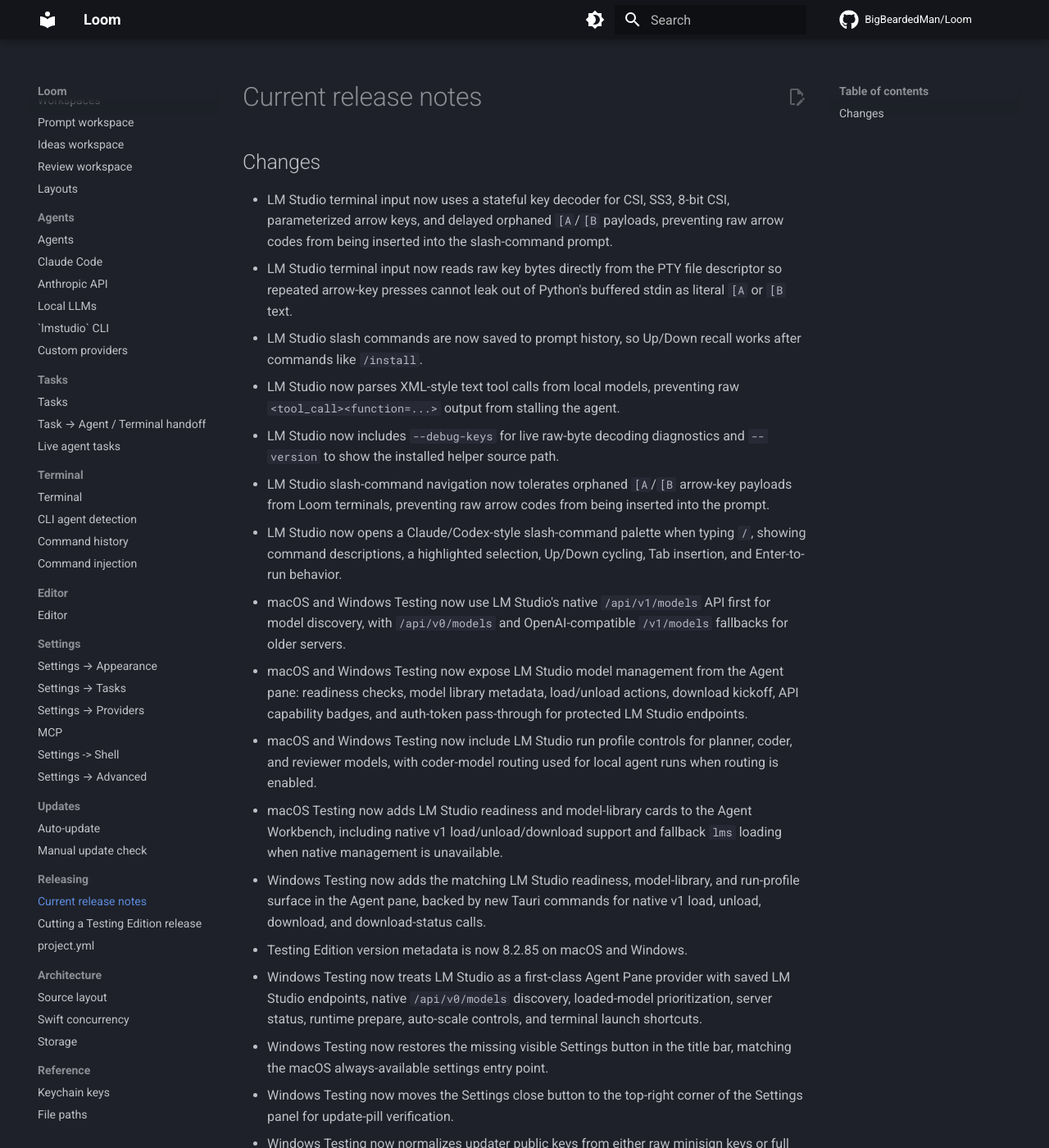
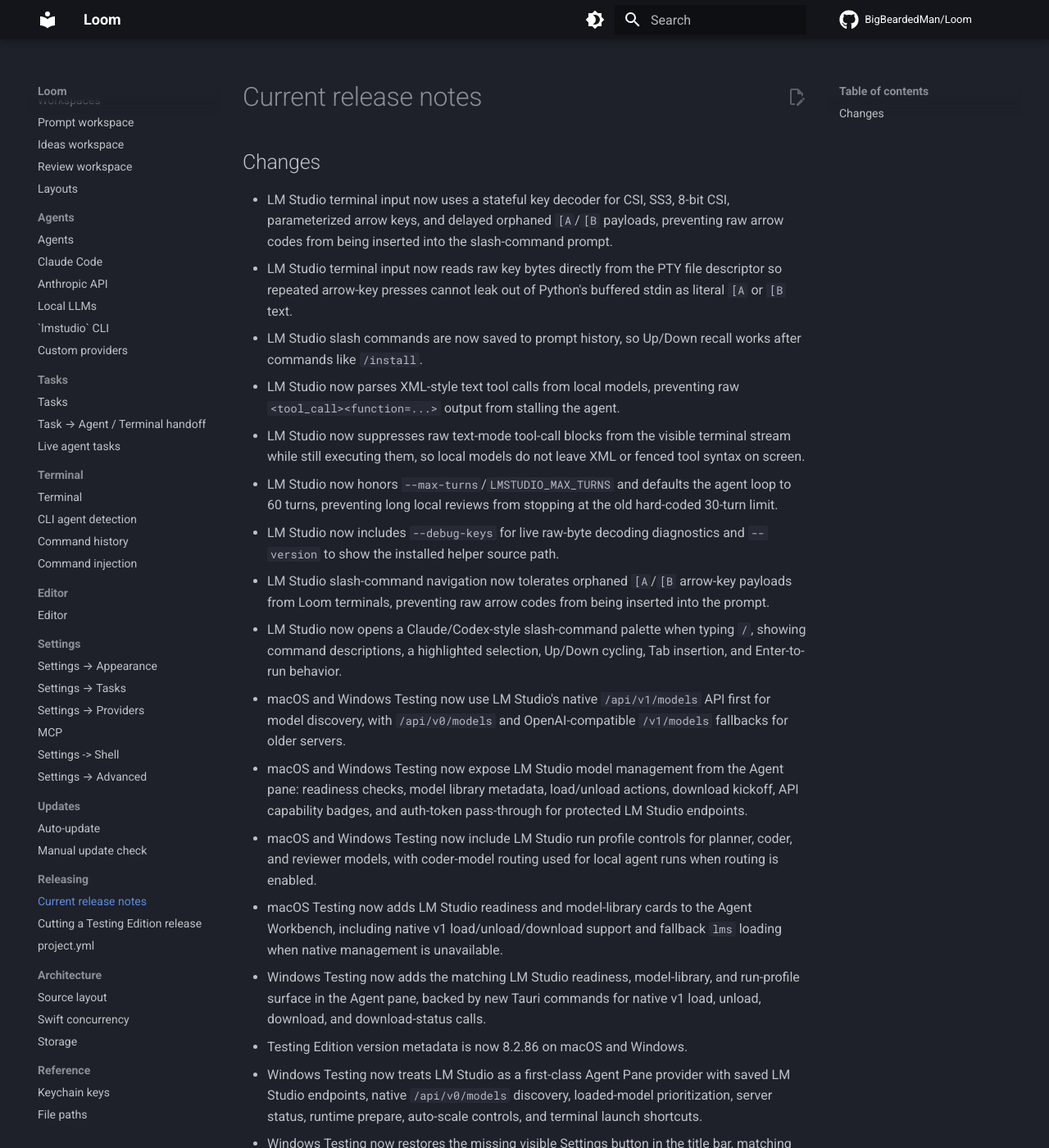
Before and after one commit to BigBeardedMan/Loom, an MkDocs documentation site: the page built from docs/releasing/current-release-notes.md, in a window 1280 px wide and 1400 px high. Shown: the whole window at 82% size. Built offline with MkDocs 1.6.1 and Material for MkDocs 9.7.7, drawn with Linux system fonts in a browser that asks for light colours; comment, search, counter and statistics services are not loaded.

Commit message:
Hide LM Studio text tool markup

```diff
--- a/docs/releasing/current-release-notes.md
+++ b/docs/releasing/current-release-notes.md
@@ -4,6 +4,8 @@
 - LM Studio terminal input now reads raw key bytes directly from the PTY file descriptor so repeated arrow-key presses cannot leak out of Python's buffered stdin as literal `[A` or `[B` text.
 - LM Studio slash commands are now saved to prompt history, so Up/Down recall works after commands like `/install`.
 - LM Studio now parses XML-style text tool calls from local models, preventing raw `<tool_call><function=...>` output from stalling the agent.
+- LM Studio now suppresses raw text-mode tool-call blocks from the visible terminal stream while still executing them, so local models do not leave XML or fenced tool syntax on screen.
+- LM Studio now honors `--max-turns`/`LMSTUDIO_MAX_TURNS` and defaults the agent loop to 60 turns, preventing long local reviews from stopping at the old hard-coded 30-turn limit.
 - LM Studio now includes `--debug-keys` for live raw-byte decoding diagnostics and `--version` to show the installed helper source path.
 - LM Studio slash-command navigation now tolerates orphaned `[A`/`[B` arrow-key payloads from Loom terminals, preventing raw arrow codes from being inserted into the prompt.
 - LM Studio now opens a Claude/Codex-style slash-command palette when typing `/`, showing command descriptions, a highlighted selection, Up/Down cycling, Tab insertion, and Enter-to-run behavior.
@@ -12,7 +14,7 @@
 - macOS and Windows Testing now include LM Studio run profile controls for planner, coder, and reviewer models, with coder-model routing used for local agent runs when routing is enabled.
 - macOS Testing now adds LM Studio readiness and model-library cards to the Agent Workbench, including native v1 load/unload/download support and fallback `lms` loading when native management is unavailable.
 - Windows Testing now adds the matching LM Studio readiness, model-library, and run-profile surface in the Agent pane, backed by new Tauri commands for native v1 load, unload, download, and download-status calls.
-- Testing Edition version metadata is now 8.2.85 on macOS and Windows.
+- Testing Edition version metadata is now 8.2.86 on macOS and Windows.
 - Windows Testing now treats LM Studio as a first-class Agent Pane provider with saved LM Studio endpoints, native `/api/v0/models` discovery, loaded-model prioritization, server status, runtime prepare, auto-scale controls, and terminal launch shortcuts.
 - Windows Testing now restores the missing visible Settings button in the title bar, matching the macOS always-available settings entry point.
 - Windows Testing now moves the Settings close button to the top-right corner of the Settings panel for update-pill verification.
--- a/project.yml
+++ b/project.yml
@@ -15,8 +15,8 @@
     # release, so the pill never shows a code lower than what's on main.
     # Bump this manually before each testing release; release-testing.sh
     # reads it back out and tags the GitHub pre-release `testing-<version>`.
-    MARKETING_VERSION: "8.2.85"
-    CURRENT_PROJECT_VERSION: "85"
+    MARKETING_VERSION: "8.2.86"
+    CURRENT_PROJECT_VERSION: "86"
     CODE_SIGN_STYLE: Manual
     CODE_SIGN_IDENTITY: "Loom Local Codesign"
     DEVELOPMENT_TEAM: ""
```
Also changed, not shown: 5 other files.
